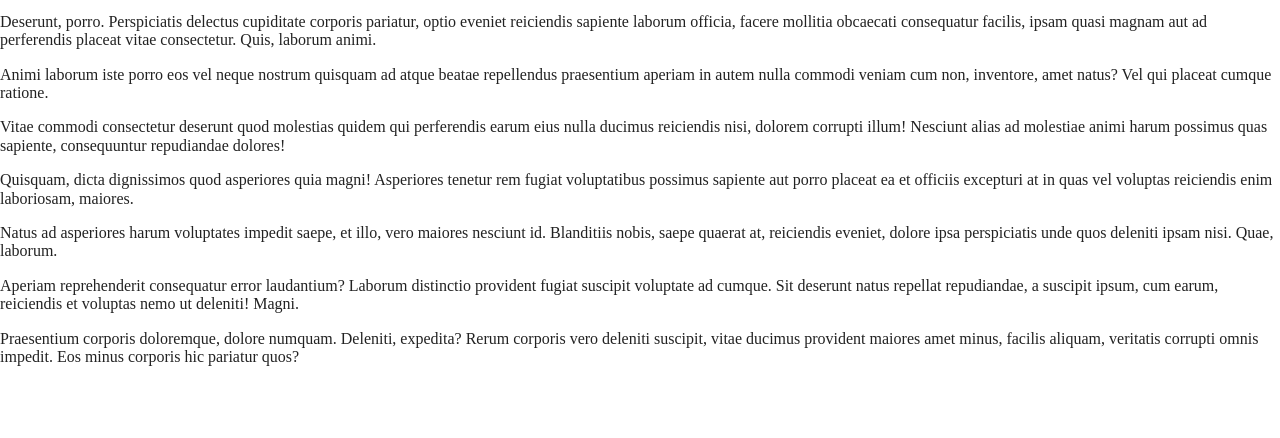
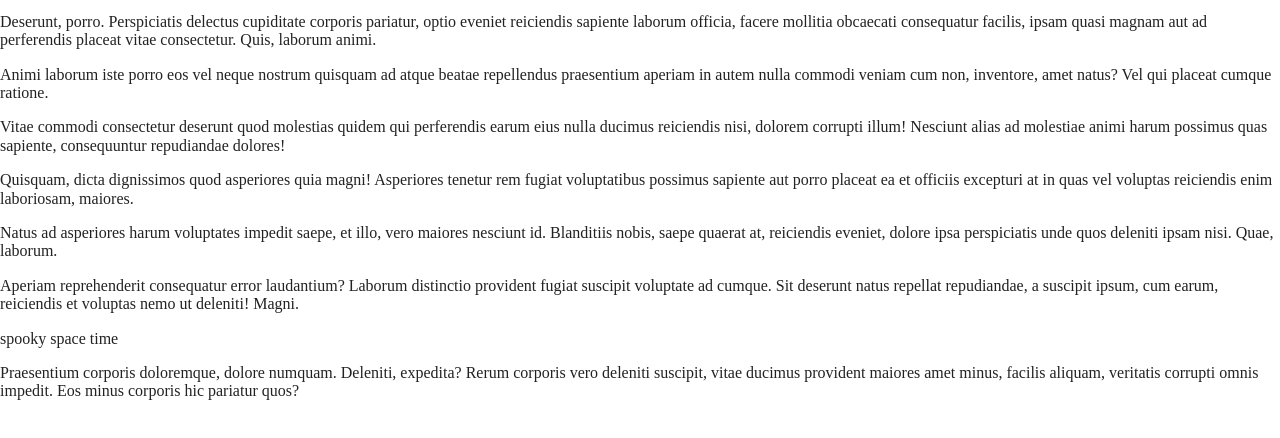
Before and after one commit to gray2/exquisite-corpse, a website built with Parcel: page index.html in a window 1280 px wide. Shown: the part 154-592 px from the top of the page. Built offline with nearby package versions, Linux system fonts and the light colour scheme.

Commit message:
html commit

```diff
--- a/index.html
+++ b/index.html
@@ -65,6 +65,7 @@
       <p>Aperiam reprehenderit consequatur error laudantium? Laborum distinctio provident fugiat suscipit voluptate ad cumque. Sit deserunt natus repellat repudiandae, a suscipit ipsum, cum earum, reiciendis et voluptas nemo ut deleniti! Magni.</p>
     </section>
     <section>
+      <p>spooky space time</p>
       <p>Praesentium corporis doloremque, dolore numquam. Deleniti, expedita? Rerum corporis vero deleniti suscipit, vitae ducimus provident maiores amet minus, facilis aliquam, veritatis corrupti omnis impedit. Eos minus corporis hic pariatur quos?</p>
     </section>
   </main>
```
